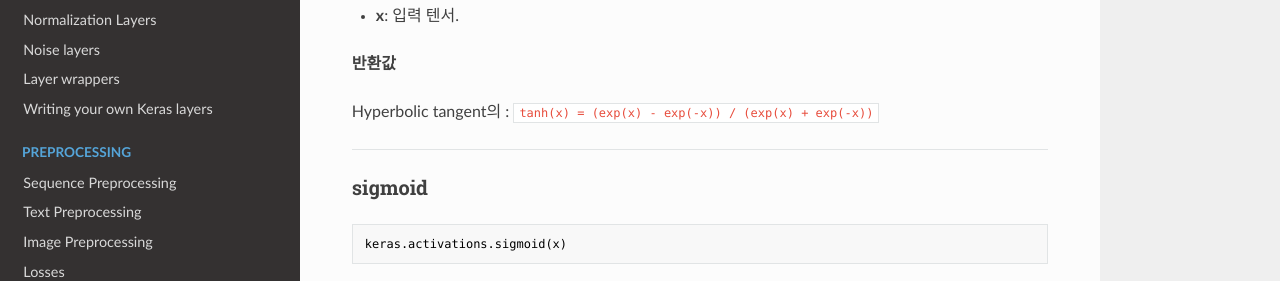
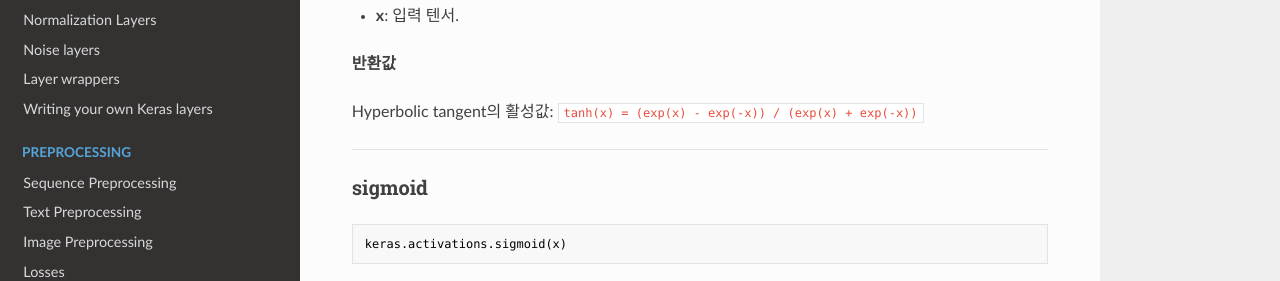
Before and after one commit to keras-team/keras-docs-ko, an MkDocs documentation site: the page built from sources/activations.md, in a window 1280 px wide and 900 px high, scrolled down 3794 px. Shown: the part 156-437 px from the top of the window. Built offline with MkDocs 1.6.1, drawn with Linux system fonts in a browser that asks for light colours; nearby versions of some CDN libraries.

Commit message:
Fix typo in tanh

```diff
--- a/sources/activations.md
+++ b/sources/activations.md
@@ -198,7 +198,7 @@ __인자__
 
 __반환값__
 
-Hyperbolic tangent의 :
+Hyperbolic tangent의 활성값:
 `tanh(x) = (exp(x) - exp(-x)) / (exp(x) + exp(-x))`
 
 
```
